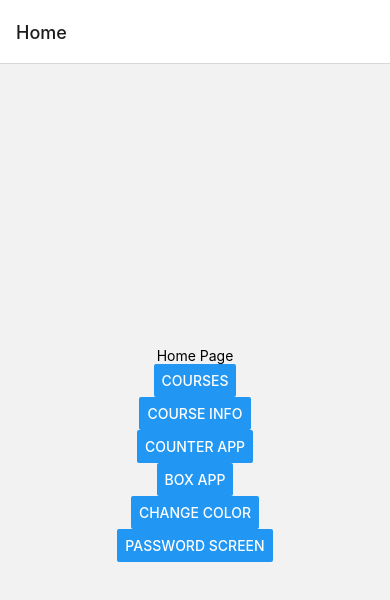
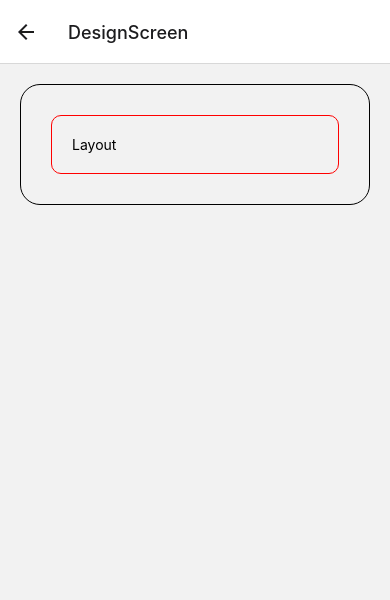
Before and after one commit to kaanarslan1990/rn-khan-app1, a React Native app: screen /DesignScreen in a window 390 px wide. Shown: the top 600 px of the page. Built offline with nearby package versions, Linux system fonts and the light colour scheme.

Commit message:
width-height margin-padding

```diff
--- a/App.js
+++ b/App.js
@@ -8,6 +8,7 @@ import CounterScreen from './src/screens/CounterScreen';
 import BoxScreen from './src/screens/BoxScreen';
 import ColorChangeScreen from './src/screens/ColorChangeScreen';
 import PasswordScreen from './src/screens/PasswordScreen';
+import DesignScreen from './src/screens/DesignScreen';
 
 
 
@@ -24,6 +25,7 @@ export default function App() {
         <Stack.Screen name="Box" component={BoxScreen} />
         <Stack.Screen name="ChangeColor" component={ColorChangeScreen} />
         <Stack.Screen name="PasswordScreen" component={PasswordScreen} />
+        <Stack.Screen name="DesignScreen" component={DesignScreen} />
       </Stack.Navigator>
     </NavigationContainer>
   );
--- /dev/null
+++ b/src/screens/DesignScreen.js
@@ -0,0 +1,26 @@
+import { StyleSheet, Text, View } from "react-native";
+import React from "react";
+
+export default function DesignScreen() {
+  return (
+    <View style={styles.mainView}>
+      <Text style={styles.mainText}>Layout</Text>
+    </View>
+  );
+}
+
+const styles = StyleSheet.create({
+    mainView:{
+        borderWidth:1,
+        borderColor:'black',
+        margin:20,
+        borderRadius:20,
+    },
+    mainText:{
+        borderWidth:1,
+        borderColor:'red',
+        margin:30,
+        padding:20,
+        borderRadius:10
+    }
+});
--- a/src/screens/HomeScreen.js
+++ b/src/screens/HomeScreen.js
@@ -29,6 +29,11 @@ export default function HomeScreen({navigation}) {
         title="Password Screen"
         onPress={() => navigation.navigate('PasswordScreen')}
       />
+      <Button
+        title="Design Screen"
+        onPress={() => navigation.navigate('DesignScreen')}
+      />
+
     </View>
   )
 }
```
